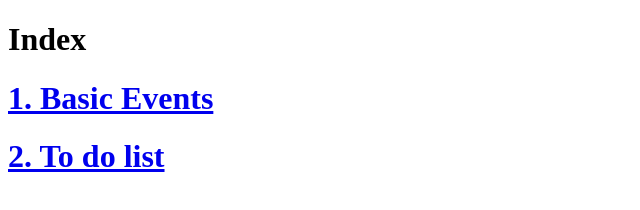
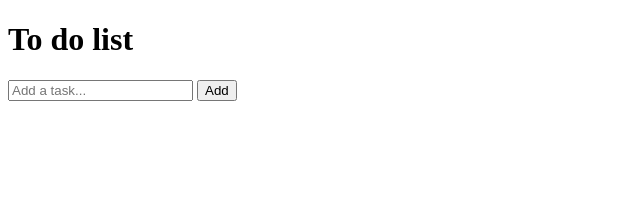
Before and after one commit to 20240853-franko/it24B, a plain HTML site: page basic-events.html in a window 1280 px wide. Shown: the whole page, without its empty margins (0-640 px from the left). Drawn offline with Linux system fonts and the light colour scheme.

Commit message:
Added getTasktext() function

```diff
--- a/basic-events.html
+++ b/basic-events.html
@@ -3,12 +3,28 @@
 <head>
     <meta charset="UTF-8">
     <meta name="viewport" content="width=device-width, initial-scale=1.0">
-    <title>Index</title>
+    <title>To do list</title>
 </head>
 <body>
-    <h1>Index</h1>
-    <h1><a href="basic-events.html">1. Basic Events</a></h1>
-    <h1><a href="todolist.html">2. To do list</a></h1>
+    <h1>To do list</h1>
+    <input type="text"
+           id="taskInput"
+           placeholder="Add a task..."
+    />
+    <button onclick="addTask()">Add</button>
+<script>
 
+    function addTask(){
+        const taskText = getTaskText();
+    }
+
+    function getTaskText(){
+        const input = document.getElementById("taskInput");
+        const value = input.value.trim();
+        console.log("getTaskText() called -> ",value);
+        return value;
+    }
+
+</script>
 </body>
 </html>
```
